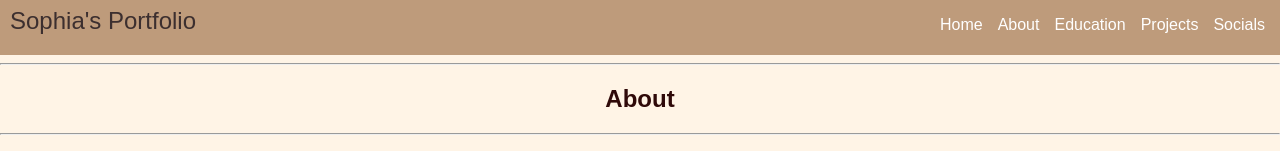
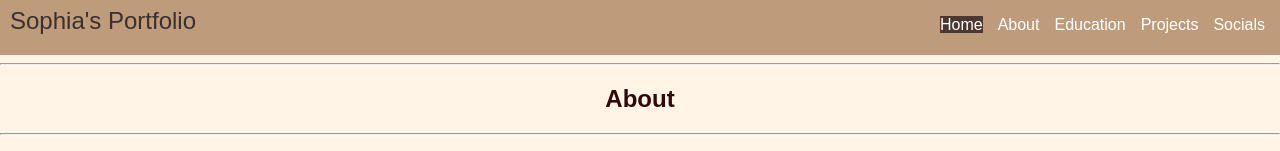
Before and after one commit to Sophia-l-S/react-laravel, a React (Create React App) app: page / in a window 1280 px wide. In both pictures the pointer is over the link "Home". Shown: the top 151 px of the page. Built offline with nearby package versions, Linux system fonts and the light colour scheme; no server answers; a web font is replaced by a local one.

Commit message:
Update App.css

```diff
--- a/src/App.css
+++ b/src/App.css
@@ -51,7 +51,9 @@ body {
   /* font-size: 1em; */
 }
 
-
+li a:hover {
+    background-color: #4b3832;
+}
 
 #title {
   text-align: center;
```
